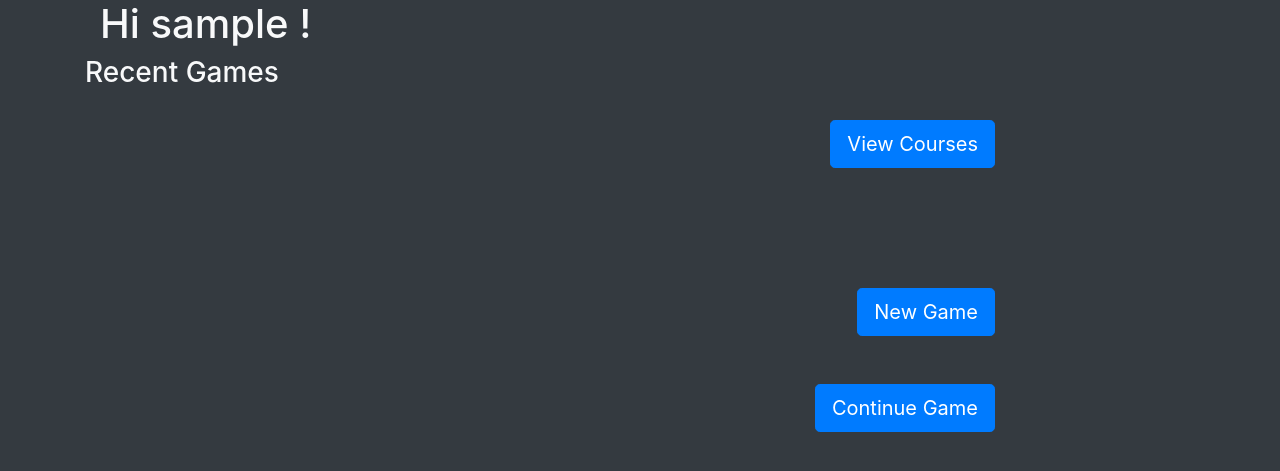
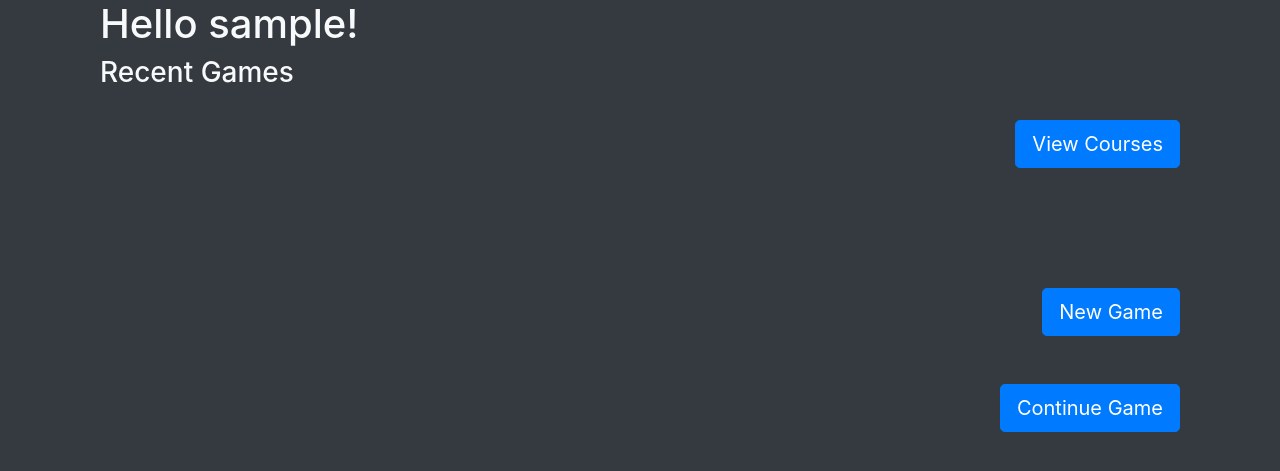
Before and after one commit to jspearus/dgs_src, a Django app: page / in a window 1280 px wide. Shown: the part 56-527 px from the top of the page. Run offline with Django 3.2, Linux system fonts and the light colour scheme; the visitor is signed in with stand-in values (Sample User, id 1); data that the repository does not hold is empty; some libraries are stand-ins or nearby versions.

Commit message:
ui updates to home page

```diff
--- a/templates/home.html
+++ b/templates/home.html
@@ -7,11 +7,11 @@
   {% if user.is_authenticated %}
     {% csrf_token %}
   <div class='row'>
-    <div class='col-md-4'>
-    <h1 class='text-light'>Hi {{ user.username }} !</h1>
+    <div class='col-md-6'>
+    <h1 class='text-light' align='left'>Hello {{user.username}}!</h1>
     {% comment %} Code here {% endcomment %}
     <!-- Creates a list of Courses  -->
-      <div class='row text-light'><h3>Recent Games</h3></div>
+      <div class='text-light'><h3>Recent Games</h3></div>
       <ul class="list-group list-group-flush" id="cards">
       {% for course in course_list %}
           <li class="badge badge-secondary text-light" style="width: 200px"><h3>  {{course}}</h3></li>
```
